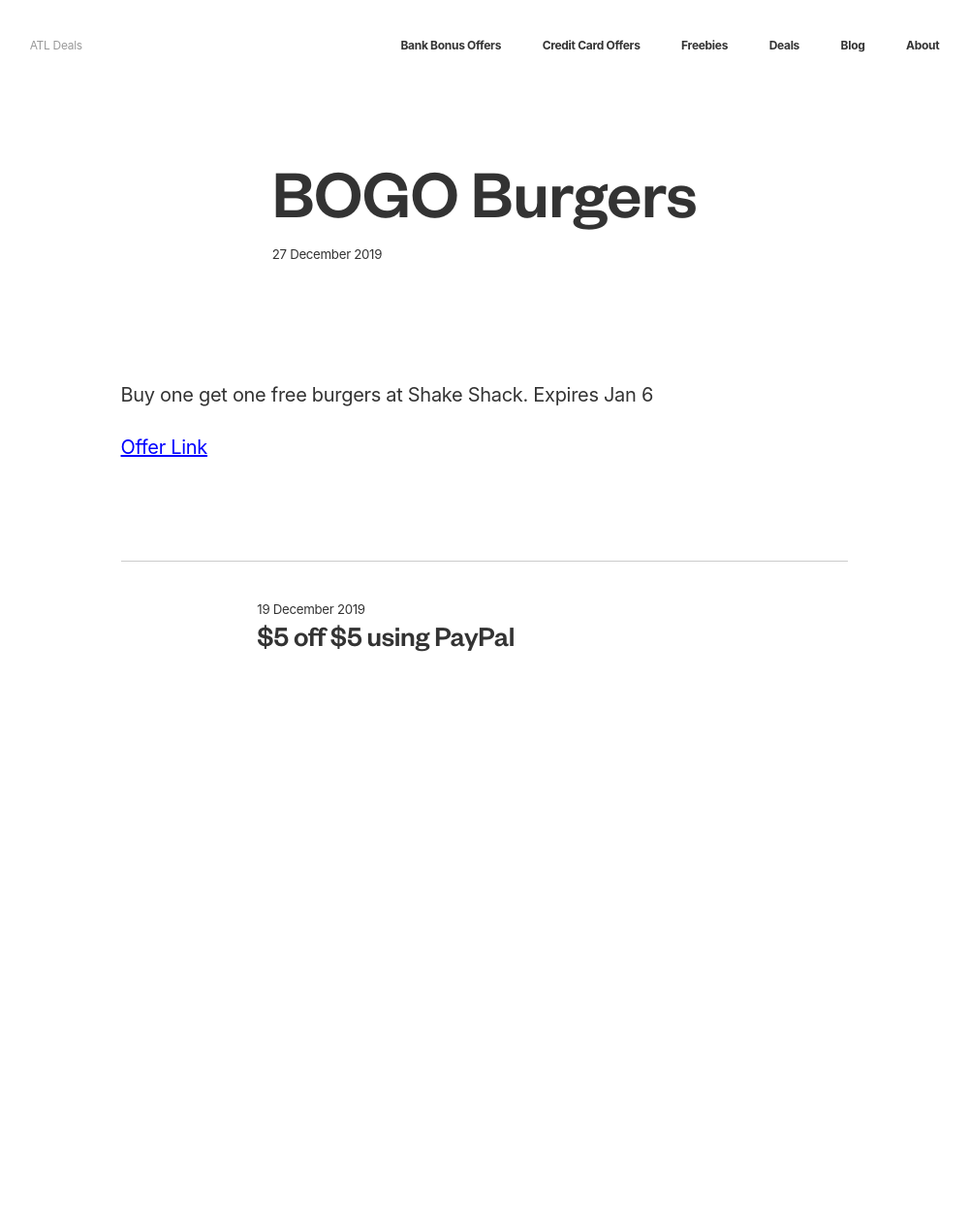
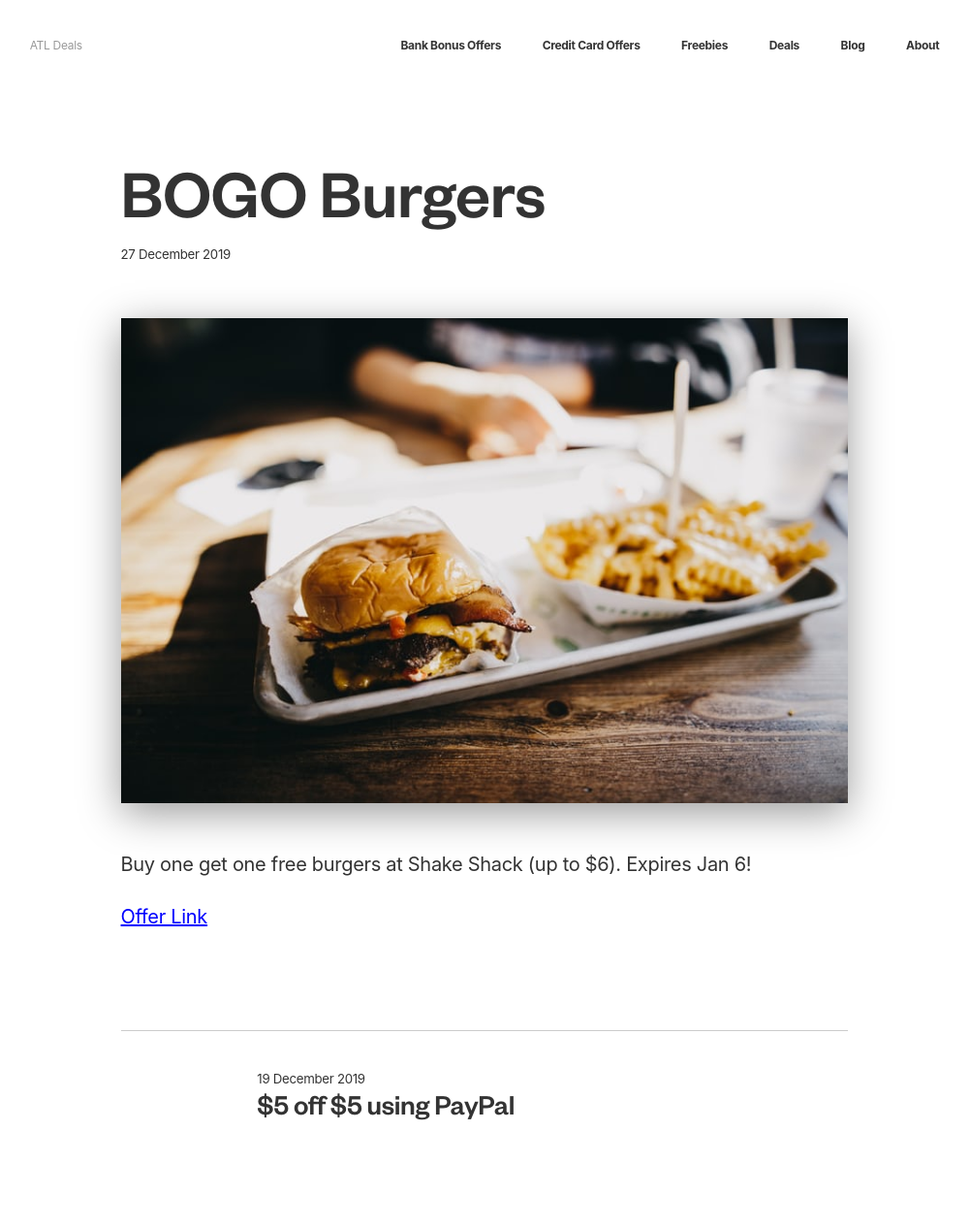
Before and after one commit to ohiosveryown/atldeals, a Jekyll site: the page built from _posts/2019-12-27-bogo-burgers.markdown, in a window 1280 px wide. Shown: the whole page at 97% size, without its empty margins (140-1141 px from the left). Built offline with Jekyll 4.4.1, drawn with Linux system fonts in a browser that asks for light colours; before the commit the page ends 900 px from its top, so only the background shows below that.

Commit message:
Updated Bogo Burgers

```diff
--- a/_posts/2019-12-27-bogo-burgers.markdown
+++ b/_posts/2019-12-27-bogo-burgers.markdown
@@ -6,9 +6,10 @@
 - new
 - deals
 description: Buy one get one free burgers at Shake Shack
+image: "/uploads/37C994B9-C69C-4A7C-86A5-26F4C5A38375.jpeg"
 layout: post
 ---
 
-Buy one get one free burgers at Shake Shack. Expires Jan 6
+Buy one get one free burgers at Shake Shack (up to $6). Expires Jan 6!
 
 [Offer Link](https://twitter.com/shakeshack/status/1210230650579537921)
```
